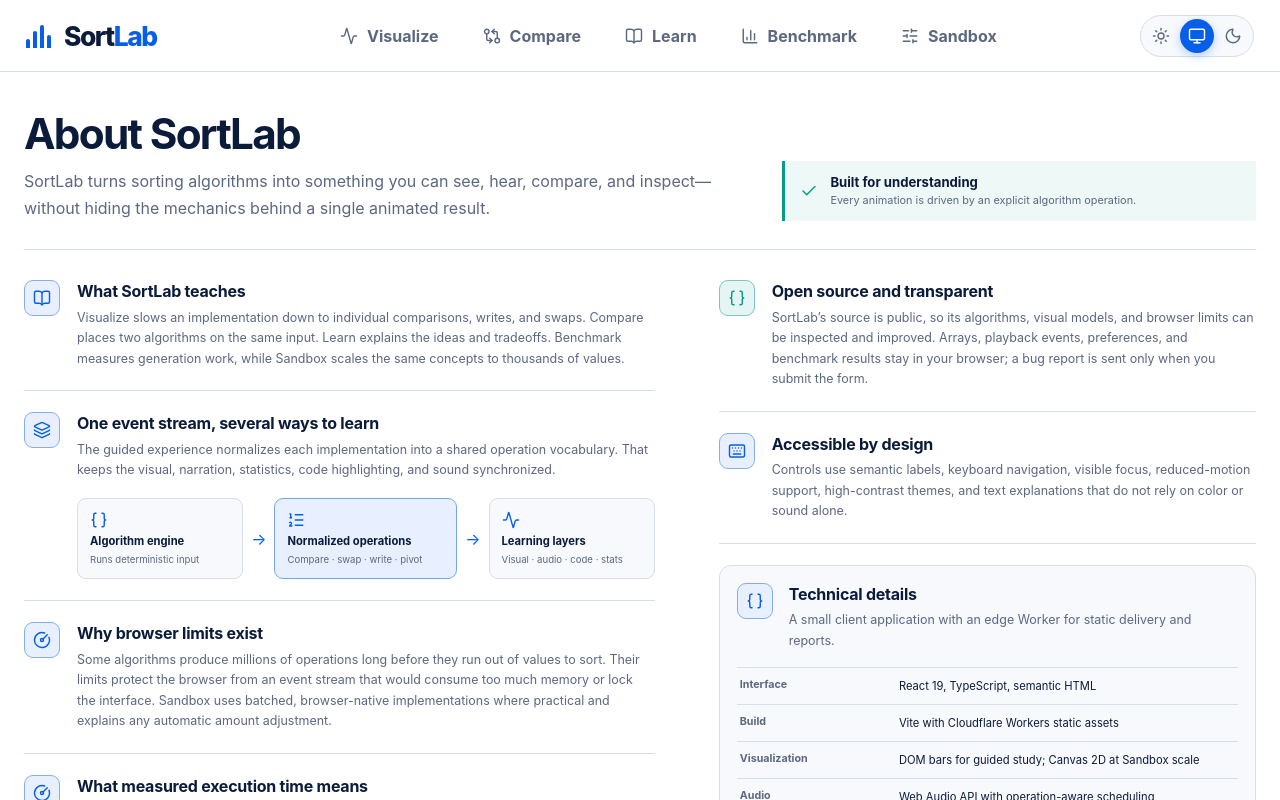
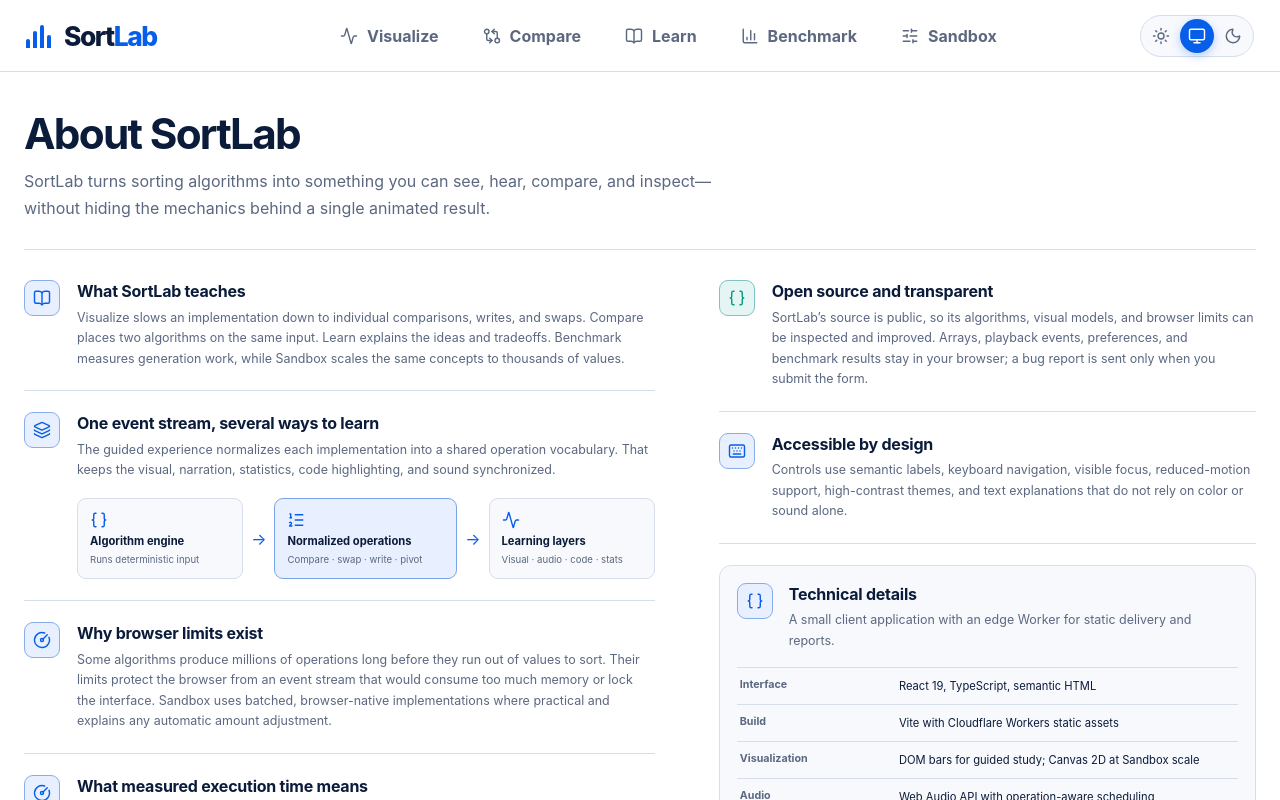
Before and after one commit to ctadros1/SortLab, a React (Vite) app: page / in a window 1280 px wide. Both pictures are taken after a click on the button "About". Shown: the top 800 px of the page. Built offline with nearby package versions, Linux system fonts and the light colour scheme.

Commit message:
Polish repository presentation and About page

```diff
--- a/index.html
+++ b/index.html
@@ -83,7 +83,7 @@
           "name": "Christian Tadros"
         },
         "image": "https://project.christiantadros.com/sortlab/social-share.png",
-        "sameAs": "https://github.com/ctadros1/sorting-playground"
+        "sameAs": "https://github.com/ctadros1/sort-lab"
       }
     </script>
     <title>SortLab — Sorting Algorithm Playground</title>
--- a/src/components/AboutPage.tsx
+++ b/src/components/AboutPage.tsx
@@ -20,13 +20,6 @@ export function AboutPage() {
             inspect—without hiding the mechanics behind a single animated result.
           </p>
         </div>
-        <span className="about-intro__principle">
-          <AppIcon name="check" aria-hidden="true" />
-          <span>
-            <strong>Built for understanding</strong>
-            <small>Every animation is driven by an explicit algorithm operation.</small>
-          </span>
-        </span>
       </header>
 
       <div className="about-columns">
@@ -160,18 +153,6 @@ export function AboutPage() {
               ))}
             </dl>
           </section>
-
-          <section className="about-note">
-            <AppIcon name="info" aria-hidden="true" />
-            <div>
-              <h2>An educational model, clearly labeled</h2>
-              <p>
-                Conceptual or fixed-schedule demonstrations are marked in their picker tooltips.
-                Full reference implementations are available in Visualize and Compare when an
-                implementation is supported.
-              </p>
-            </div>
-          </section>
         </div>
       </div>
     </main>
--- a/src/components/AppFooter.tsx
+++ b/src/components/AppFooter.tsx
@@ -27,7 +27,7 @@ export function AppFooter({ currentRoute, onAbout, onHome, onReportBug }: Props)
         >
           About
         </button>
-        <a href="https://github.com/ctadros1/sorting-playground" target="_blank" rel="noreferrer">
+        <a href="https://github.com/ctadros1/sort-lab" target="_blank" rel="noreferrer">
           GitHub <span aria-hidden="true">↗</span>
         </a>
         <button type="button" onClick={onReportBug}>
--- a/src/styles/product.css
+++ b/src/styles/product.css
@@ -302,10 +302,6 @@
 }
 
 .about-intro {
-  display: grid;
-  grid-template-columns: minmax(0, 1.2fr) minmax(300px, 0.8fr);
-  align-items: end;
-  gap: 48px;
   padding-bottom: 28px;
   border-bottom: 1px solid var(--border);
 }
@@ -321,36 +317,6 @@
   color: var(--muted);
   font-size: 1rem;
   line-height: 1.65;
-}
-
-.about-intro__principle {
-  display: flex;
-  align-items: center;
-  gap: 12px;
-  padding: 13px 15px;
-  border-left: 3px solid var(--teal);
-  background: color-mix(in srgb, var(--teal) 7%, transparent);
-}
-
-.about-intro__principle > svg {
-  flex: 0 0 auto;
-  color: var(--teal);
-}
-
-.about-intro__principle strong,
-.about-intro__principle small {
-  display: block;
-}
-
-.about-intro__principle strong {
-  font-size: 0.82rem;
-}
-
-.about-intro__principle small {
-  margin-top: 3px;
-  color: var(--muted);
-  font-size: 0.68rem;
-  line-height: 1.4;
 }
 
 .about-columns {
@@ -394,16 +360,14 @@
 }
 
 .about-section h2,
-.about-technical h2,
-.about-note h2 {
+.about-technical h2 {
   margin: 2px 0 7px;
   font-size: 1rem;
   letter-spacing: -0.015em;
 }
 
 .about-section p,
-.about-technical p,
-.about-note p {
+.about-technical p {
   margin: 0;
   color: var(--muted);
   font-size: 0.78rem;
@@ -498,20 +462,6 @@
   color: var(--text);
   font-size: 0.7rem;
   line-height: 1.45;
-}
-
-.about-note {
-  display: grid;
-  grid-template-columns: auto minmax(0, 1fr);
-  gap: 13px;
-  padding: 16px;
-  border-left: 3px solid var(--amber);
-  background: color-mix(in srgb, var(--amber) 7%, transparent);
-}
-
-.about-note > svg {
-  margin-top: 3px;
-  color: var(--amber);
 }
 
 .report-dialog-backdrop {
```
Also changed, not shown: 3 other files (tests, documents, lock files or other folders).
